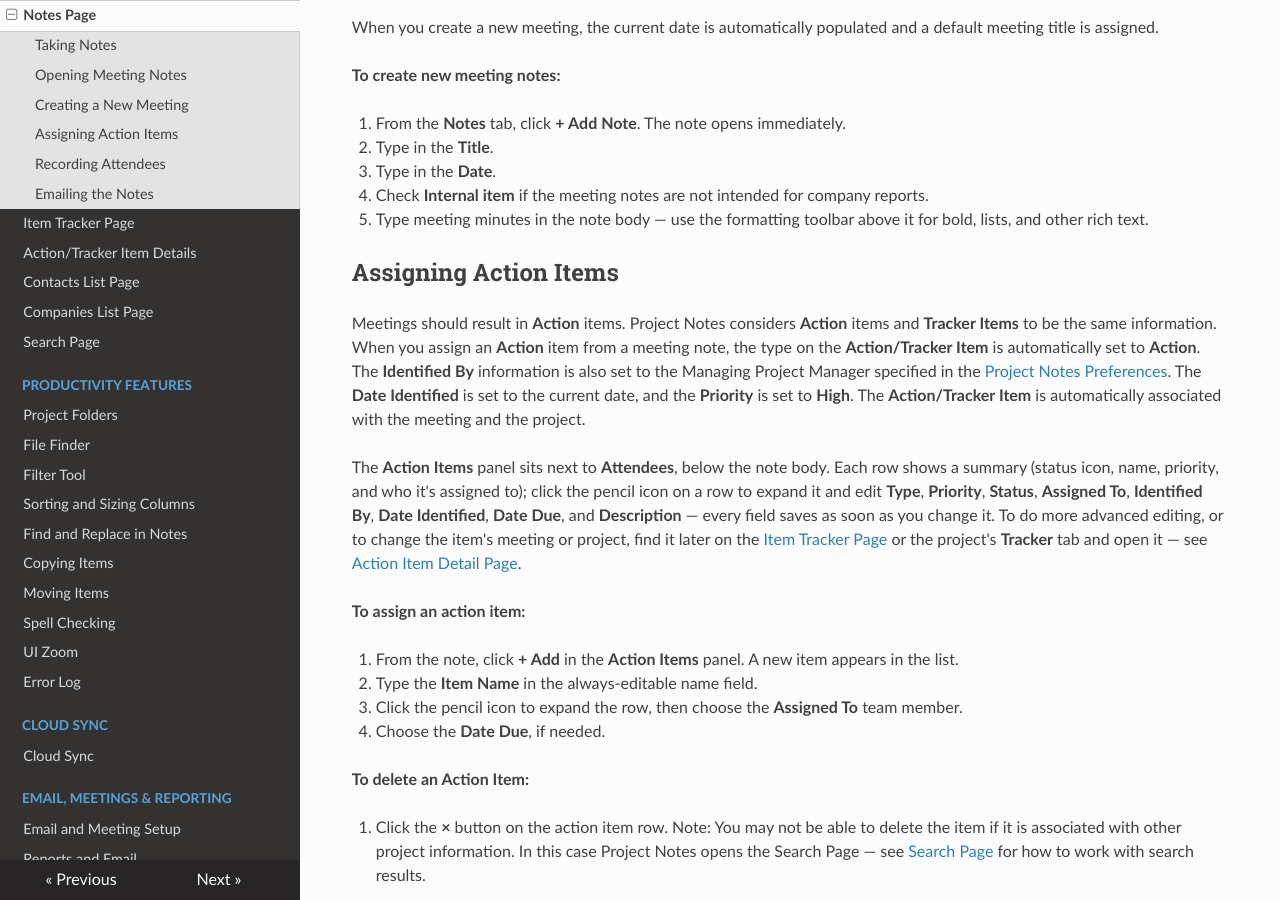
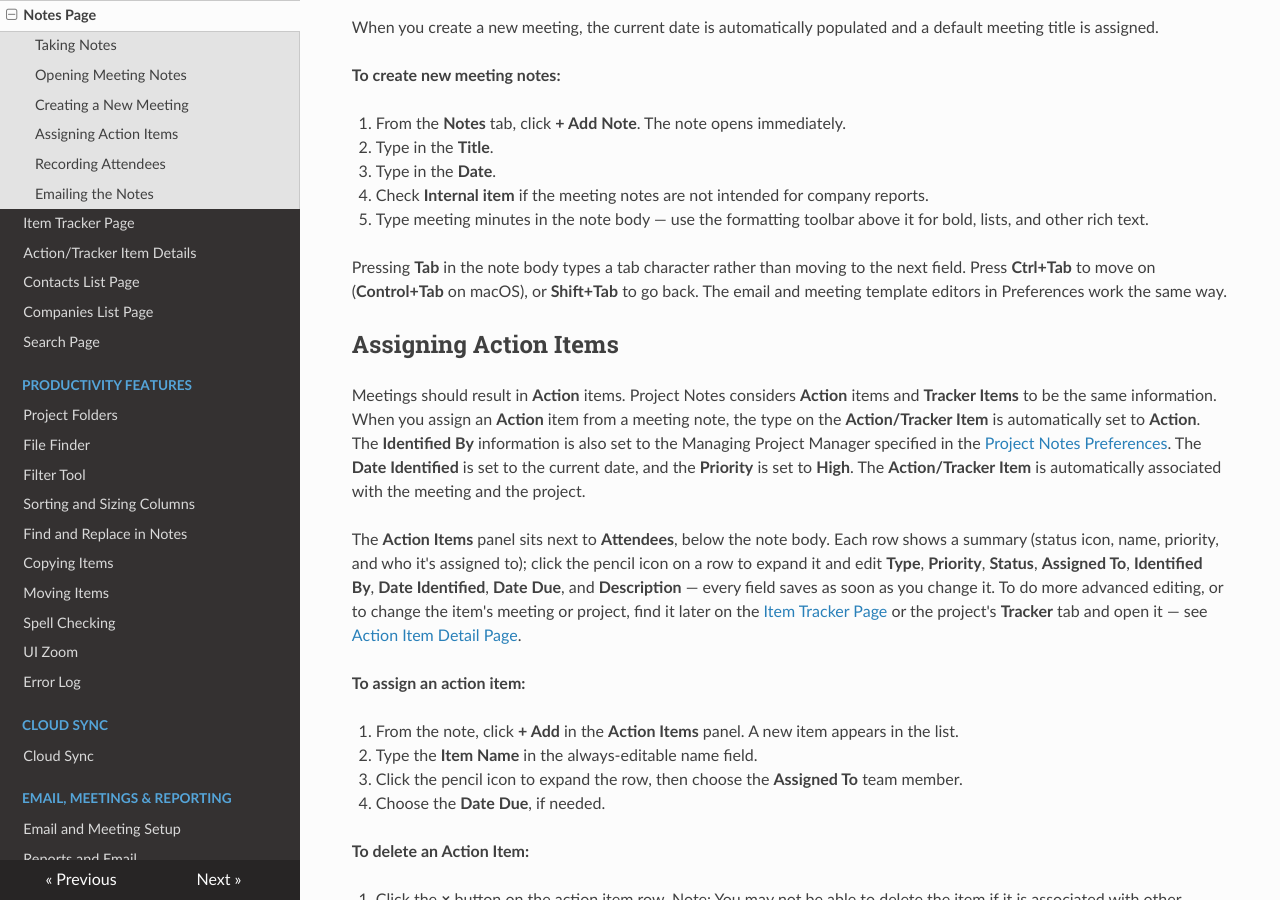
Before and after one commit to kestermckinney/ProjectNotes, an MkDocs documentation site: the page built from docs/InterfaceOverview/NotesPage.md, in a window 1280 px wide and 900 px high, scrolled down 648 px. Built offline with MkDocs 1.6.1, drawn with Linux system fonts in a browser that asks for light colours; nearby versions of some CDN libraries.

Commit message:
Insert a tab character on Tab in rich-text editors
The note body and the email and meeting template editors now type a tab
instead of moving focus. Ctrl+Tab (Control+Tab on macOS) moves to the
next field and Shift+Tab still moves back.

Co-Authored-By: Claude Opus 5.5 <noreply@anthropic.com>

```diff
--- a/docs/InterfaceOverview/NotesPage.md
+++ b/docs/InterfaceOverview/NotesPage.md
@@ -27,6 +27,8 @@ When you create a new meeting, the current date is automatically populated and a
 3. Type in the **Date**.
 4. Check **Internal item** if the meeting notes are not intended for company reports.
 5. Type meeting minutes in the note body — use the formatting toolbar above it for bold, lists, and other rich text.
+
+Pressing **Tab** in the note body types a tab character rather than moving to the next field. Press **Ctrl+Tab** to move on (**Control+Tab** on macOS), or **Shift+Tab** to go back. The email and meeting template editors in Preferences work the same way.
 
 
 
```
Also changed, not shown: 1 other file.
